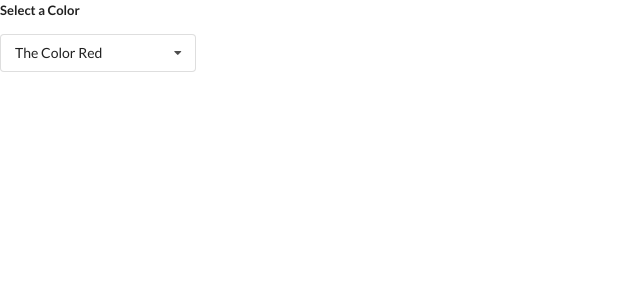
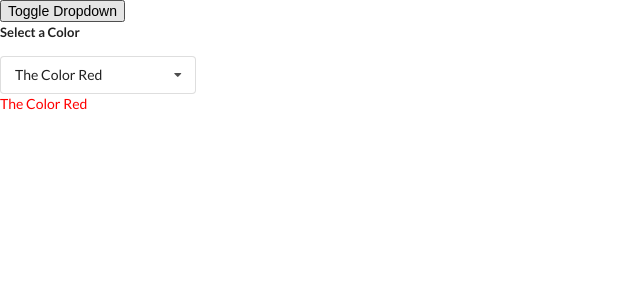
Before and after one commit to sambupruthvi/Widgets, a React (Create React App) app: page / in a window 1280 px wide. Shown: the top 300 px of the page, without its empty margins (0-640 px from the left). Built offline with nearby package versions, Linux system fonts and the light colour scheme.

Commit message:
Fully functioning dropdown

```diff
--- a/src/App.js
+++ b/src/App.js
@@ -35,16 +35,24 @@ export default () => {
         }
     ]
     const [selected, setSelected] = useState(options[0]);
+    const [toggleButton, onToggleButton] = useState(true);
     return (
 
         <div>
             {/* <Accordion questions = {questions} /> */}
             {/* <Search /> */}
-            <Dropdown
+            <button
+                onClick = {() => {onToggleButton(!toggleButton)}}
+            >
+                Toggle Dropdown</button>
+            {toggleButton ?
+                <Dropdown
                 selected = {selected}
                 onSelectedChange = {setSelected}
                 options = {options}
-            />
+                /> : ''
+            }
+
         </div>
     );
 }
--- a/src/Components/Dropdown.js
+++ b/src/Components/Dropdown.js
@@ -44,6 +44,7 @@ const Dropdown = ({options, selected, onSelectedChange}) => {
                 <div  className = 'text'>{selected.label}</div>
                 <div className = {`menu ${open ? 'visible transition' : ''}`}>{renderedOptions}</div>
             </div>
+            <label className = 'label' style = {{color : selected.value, display: "block"}}>{selected.label}</label>
         </div>
     )
 }
```
Also changed, not shown: src/Components/Translate.js (added).
